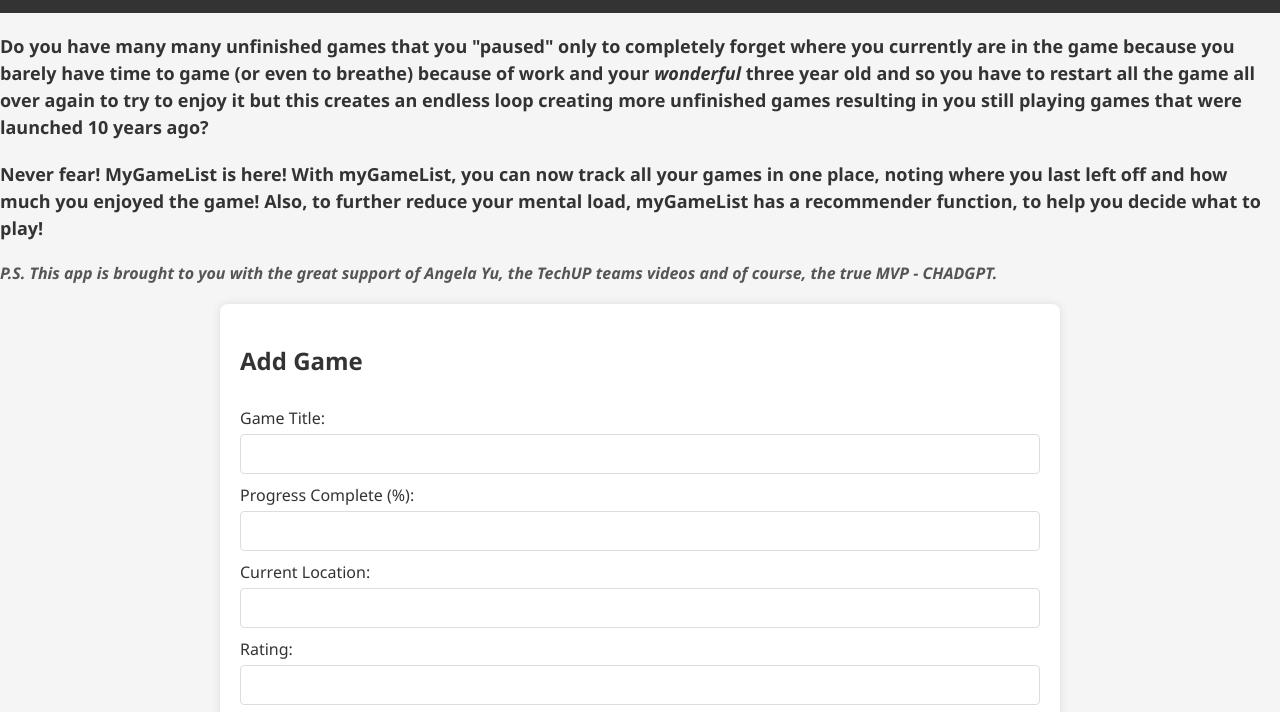
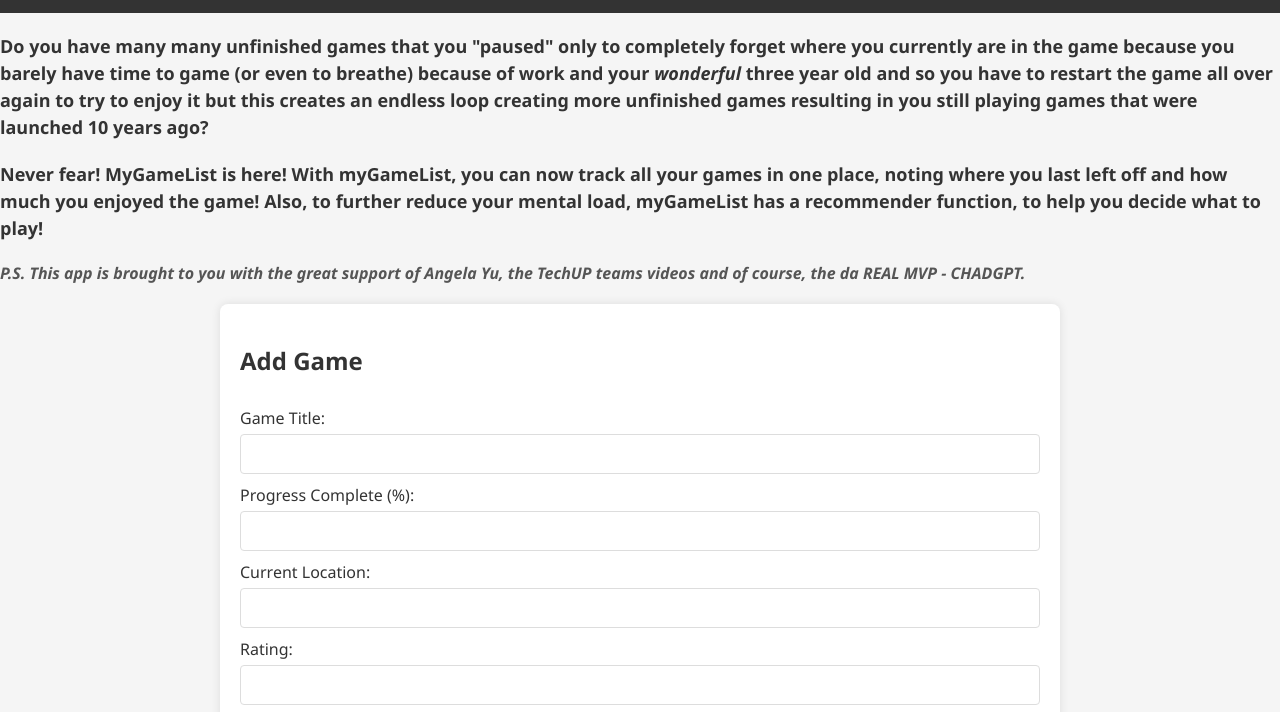
Before and after one commit to GinDragons/Joel-s-GameTracker, a plain HTML site: page webpages/GameTracker/GameListApp.html in a window 1280 px wide. Shown: the part 62-774 px from the top of the page. Drawn offline with Linux system fonts and the light colour scheme.

Commit message:
minor typo fixes

```diff
--- a/webpages/GameTracker/GameListApp.html
+++ b/webpages/GameTracker/GameListApp.html
@@ -21,12 +21,12 @@
     <h1>My Game List</h1>
   </div>
 
-<h4> Do you have many many unfinished games that you "paused" only to completely forget where you currently are in the game because you barely have time to game (or even to breathe) because of work and your <i>wonderful</i> three year old and so you have to restart all the game all over again to try to enjoy it but this creates an endless loop creating more unfinished games resulting in you still playing games that were launched 10 years ago?
+<h4> Do you have many many unfinished games that you "paused" only to completely forget where you currently are in the game because you barely have time to game (or even to breathe) because of work and your <i>wonderful</i> three year old and so you have to restart the game all over again to try to enjoy it but this creates an endless loop creating more unfinished games resulting in you still playing games that were launched 10 years ago?
 </h4>
 
 <h4> Never fear! MyGameList is here! With myGameList, you can now track all your games in one place, noting where you last left off and how much you enjoyed the game! Also, to further reduce your mental load, myGameList has a recommender function, to help you decide what to play! </h4>
 
-<h5> P.S. This app is brought to you with the great support of Angela Yu, the TechUP teams videos and of course, the true MVP - CHADGPT. </h5>
+<h5> P.S. This app is brought to you with the great support of Angela Yu, the TechUP teams videos and of course, the da REAL MVP - CHADGPT. </h5>
 
   <div class="container">
     <div class="form-container">
```
